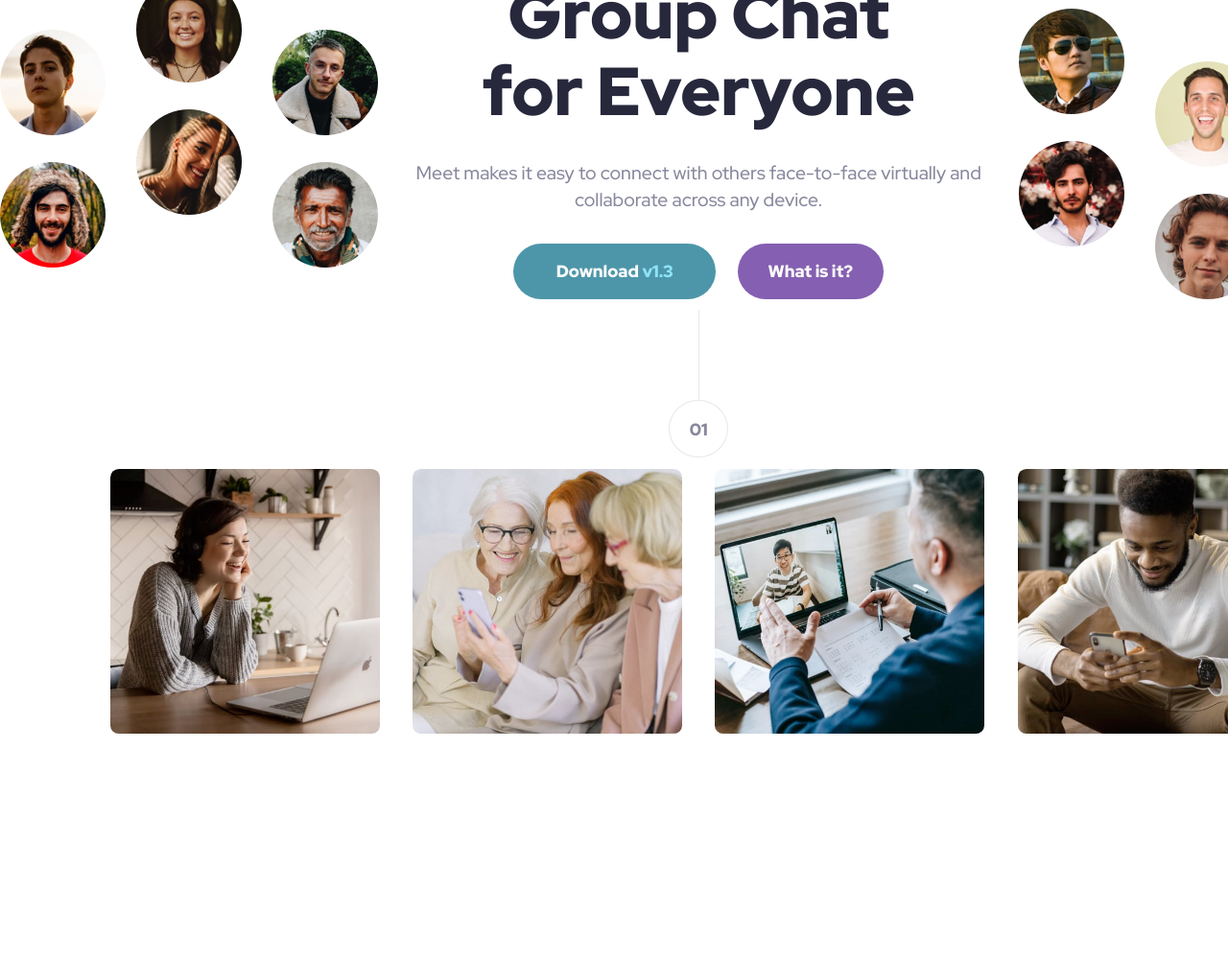
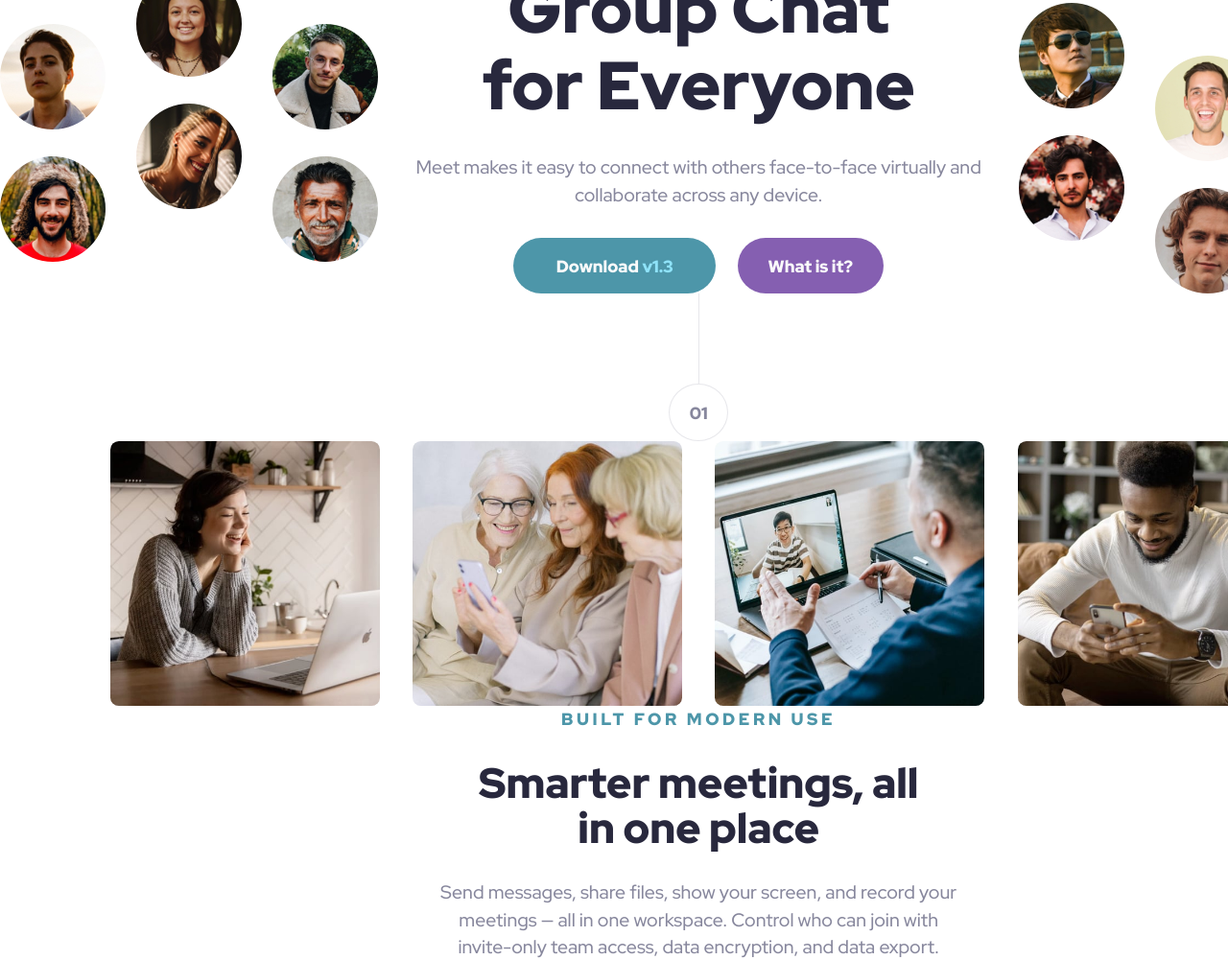
Before and after one commit to cwasi/meet-landing-page, a website: page index.html in a window 1280 px wide. Shown: the part 217-1218 px from the top of the page at 96% size. Before the commit the page ends 991 px from the top, so only its background shows below. Drawn offline with Linux system fonts and the light colour scheme.

Commit message:
add feature section

```diff
--- a/index.html
+++ b/index.html
@@ -83,6 +83,17 @@
           />
         </div>
       </section>
+      <section class="feature text-center">
+        <p class="small-text">Built for modern use</p>
+        <h2 class="heading-2 heading-2--black feature-h2-width">
+          Smarter meetings, all in one place
+        </h2>
+        <p class="paragraph paragraph--gray padding-lr-1">
+          Send messages, share files, show your screen, and record your meetings
+          — all in one workspace. Control who can join with invite-only team
+          access, data encryption, and data export.
+        </p>
+      </section>
     </main>
   </body>
 </html>
--- a/src/sass/base/_utilities.scss
+++ b/src/sass/base/_utilities.scss
@@ -1,6 +1,10 @@
 // padding
 .padding-lr-3 {
   padding: 0 3rem;
+}
+
+.padding-lr-1 {
+  padding: 0 1rem;
 }
 
 // positioning
@@ -30,3 +34,7 @@
 .btn-box-width {
   width: 21.8rem;
 }
+
+.feature-h2-width {
+  width: 27.9rem;
+}
--- /dev/null
+++ b/src/sass/layout/_feature.scss
@@ -0,0 +1,9 @@
+.feature {
+  width: 33.6rem;
+  height: 15rem;
+
+  display: flex;
+  flex-direction: column;
+  align-items: center;
+  justify-content: space-between;
+}
--- a/src/sass/main.scss
+++ b/src/sass/main.scss
@@ -16,3 +16,4 @@
 @import "layout/header";
 @import "layout/main";
 @import "layout/hero";
+@import "layout/feature";
```
Also changed, not shown: src/css/style.css.
